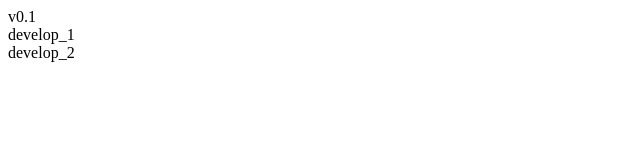
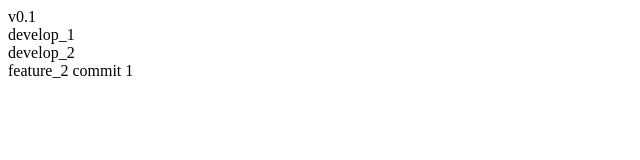
Before and after one commit to nastya-puziv/homework_11, a plain HTML site: page index.html in a window 1280 px wide. Shown: the whole page, without its empty margins (0-640 px from the left). Drawn offline with Linux system fonts and the light colour scheme.

Commit message:
feature_2 commit 1

```diff
--- a/index.html
+++ b/index.html
@@ -10,6 +10,7 @@
         <div>v0.1</div>
         <div>develop_1</div>
         <div>develop_2</div>
+        <div>feature_2 commit 1</div>
     </body>
     <script src="main.js"></script>
 </html>
```
